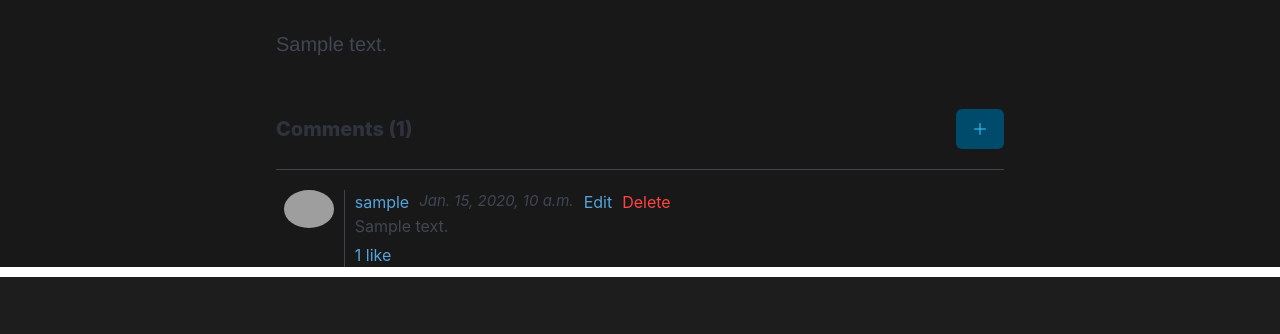
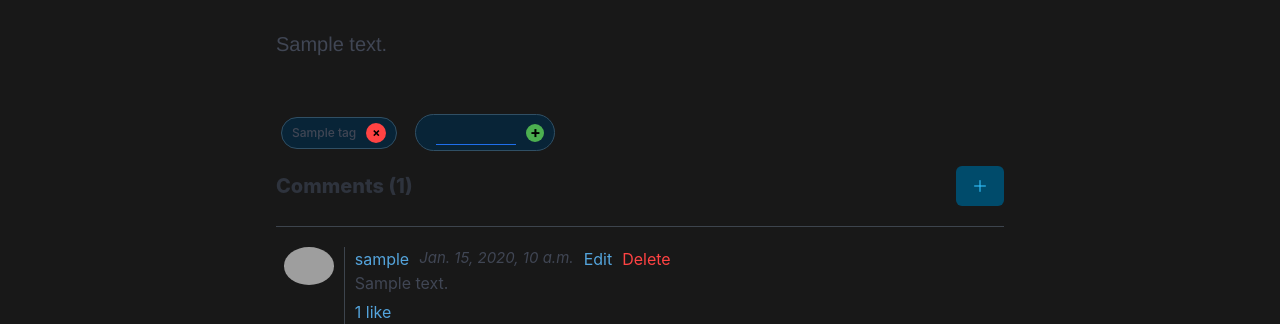
Before and after one commit to joelpeapen/blog, a Django app: a page that uses app/template/post.html in a window 1280 px wide. Shown: the part 700-1034 px from the top of the page. Before the commit the page ends 977 px from the top, so only its background shows below. Run offline with Django 5.2, Linux system fonts and the light colour scheme; a user stored in the database is signed in; tables that the repository leaves empty hold one stand-in row (values such as "Sample post"); some libraries are stand-ins or nearby versions; grey boxes are pictures that could not be loaded.

Commit message:
feat: tags

```diff
--- a/app/models.py
+++ b/app/models.py
@@ -1,8 +1,6 @@
 from uuid import uuid4
 from django.db import models
 from django.contrib.auth.models import AbstractUser
-
-# comment tags
 
 
 class User(AbstractUser):
@@ -33,6 +31,7 @@ class Post(models.Model):
         upload_to="images/splashes/", default="images/splashes/default.png"
     )
     splashdesc = models.CharField(max_length=150)
+    tags = models.ManyToManyField("Tag", related_name="post_tags")
 
     def __str__(self):
         return self.title
@@ -46,6 +45,10 @@ class Comment(models.Model):
     likes = models.IntegerField(default=0)
 
 
+class Tag(models.Model):
+    name = models.CharField(max_length=20, unique=True)
+
+
 class EmailConfirmationToken(models.Model):
     id = models.UUIDField(primary_key=True, default=uuid4, editable=False)
     user = models.ForeignKey("User", on_delete=models.CASCADE)
--- a/app/static/css/styles.css
+++ b/app/static/css/styles.css
@@ -352,12 +352,12 @@ nav.navbar a[href="/add"] {
   color: #9198a1;
 }
 .pill.circle {
+  width: 40px;
+  height: 40px;
+  border-radius: 50% !important;
   display: flex;
   justify-content: center;
   align-items: center;
-  width: 40px;
-  height: 40px;
-  border-radius: 50% !important;
   padding: 0;
 }
 
@@ -518,6 +518,96 @@ article {
   font-style: italic;
 }
 
+.tag-container {
+  display: flex;
+  margin: 10px auto !important;
+}
+
+.tag {
+  display: flex;
+  align-items: center;
+  gap: 10px;
+  padding: 15px 10px;
+  font-weight: 500;
+  border-radius: 2em;
+  margin: 3px 5px;
+  flex: 0 0 15%;
+  justify-content: space-around;
+  background-color: #082437;
+  border: 1px solid #304f64;
+}
+.tag input[type=text] {
+  all: unset;
+  max-width: 80px;
+  border-bottom: 1px solid #1f6feb;
+}
+.tag input[type=submit] {
+  width: 18px;
+  height: 18px;
+  border-radius: 50% !important;
+  border: none;
+  font-weight: bold;
+  text-align: center;
+  cursor: pointer;
+  background-color: #4caf50;
+}
+.tag:hover {
+  color: #ffffff;
+  background-color: #304f64;
+}
+
+.tags {
+  display: flex;
+  flex-wrap: wrap;
+}
+.tags a {
+  color: #1f6feb;
+}
+.tags a:hover {
+  text-decoration: none;
+}
+
+#tag-add-form {
+  display: flex;
+  align-items: center;
+  gap: 10px;
+  padding: 15px 10px;
+  font-weight: 500;
+  border-radius: 2em;
+  margin: 5px 5px;
+  padding: 5px 10px;
+  background-color: #082437;
+  border: 1px solid #304f64;
+}
+#tag-add-form input[type=text] {
+  all: unset;
+  max-width: 80px;
+  border-bottom: 1px solid #1f6feb;
+}
+#tag-add-form input[type=submit] {
+  width: 18px;
+  height: 18px;
+  border-radius: 50% !important;
+  border: none;
+  font-weight: bold;
+  text-align: center;
+  cursor: pointer;
+  background-color: #4caf50;
+}
+
+#tag-delete {
+  display: none;
+  all: unset;
+  width: 20px;
+  height: 20px;
+  border-radius: 50%;
+  font-weight: bold;
+  cursor: pointer;
+  text-align: center;
+  color: black;
+  background-color: #ff4343;
+}
+
 @media (max-width: 1200px) {
   .post-container {
     max-width: 85%;
--- a/app/static/css/styles.scss
+++ b/app/static/css/styles.scss
@@ -403,6 +403,12 @@ nav.navbar {
   border-bottom: 1px solid $grey;
 }
 
+@mixin circle($w, $h, $r) {
+  width: $w;
+  height: $h;
+  border-radius: $r !important;
+}
+
 .pill {
   display: inline-block;
   border-radius: 20px;
@@ -419,13 +425,11 @@ nav.navbar {
   }
 
   &.circle {
+    @include circle(40px, 40px, 50%);
+
     display: flex;
     justify-content: center;
     align-items: center;
-
-    width: 40px;
-    height: 40px;
-    border-radius: 50% !important;
     padding: 0;
   }
 }
@@ -601,6 +605,86 @@ article {
   }
 }
 
+@mixin tag {
+  display: flex;
+  align-items: center;
+  gap: 10px;
+  padding: 15px 10px;
+  font-weight: 500;
+  border-radius: 2em;
+
+  input[type="text"] {
+    all: unset;
+    max-width: 80px;
+    border-bottom: 1px solid $blue-light;
+  }
+
+  input[type="submit"] {
+    @include circle(18px, 18px, 50%);
+    border: none;
+    font-weight: bold;
+    text-align: center;
+    cursor: pointer;
+
+    background-color: $green-dark;
+  }
+}
+
+.tag-container {
+  display: flex;
+  margin: 10px auto !important;
+}
+
+.tag {
+  @include tag();
+  margin: 3px 5px;
+  flex: 0 0 15%;
+  justify-content: space-around;
+
+  background-color: $navy;
+  border: 1px solid $navy-light;
+
+  &:hover {
+    color: $white;
+    background-color: $navy-light;
+  }
+}
+
+.tags {
+  display: flex;
+  flex-wrap: wrap;
+
+  a {
+    color: $blue-light;
+
+    &:hover {
+      text-decoration: none;
+    }
+  }
+}
+
+#tag-add-form {
+  @include tag();
+  margin: 5px 5px;
+  padding: 5px 10px;
+
+  background-color: $navy;
+  border: 1px solid $navy-light;
+}
+
+#tag-delete {
+  display: none;
+  all: unset;
+  width: 20px;
+  height: 20px;
+  border-radius: 50%;
+  font-weight: bold;
+  cursor: pointer;
+  text-align: center;
+  color: black;
+  background-color: $red;
+}
+
 @media (max-width: 1200px) {
   .post-container {
     max-width: 85%;
--- a/app/template/post.html
+++ b/app/template/post.html
@@ -70,6 +70,34 @@
         </div>
     </section>
 
+    <section class="tag-container middle">
+        {% if tags %}
+        <div class="tags">
+            {% for tag in tags %}
+            <a href="{% url 'tags' tag.name %}">
+            <div class="tag">
+                <span>{{ tag.name }}</span>
+                {% if user.is_authenticated and user == post.author %}
+                <form id="tag-delete-form" action="{% url 'tag-delete' post.id tag.id %}" method="post">
+                    {% csrf_token %}
+                    <input id="tag-delete" class="confirm" type="submit" value="×">
+                </form>
+                {% endif %}
+            </div>
+            </a>
+            {% endfor %}
+        {% endif %}
+        {% if user.is_authenticated and user == post.author %}
+        <form id="tag-add-form" action="{% url 'tag-add' post.id %}" method="post">
+            {% csrf_token %}
+            <label for="tag"></label>
+            <input id="tag-text" name="tag" type="text" maxlength=20>
+            <input type="submit" value="+">
+        </form>
+        {% endif %}
+        </div>
+    </section>
+
     <section class="middle">
         <div id="comment-head">
             <h5 class="title is-5">Comments ({{ count }})</h5>
@@ -84,8 +112,9 @@
                 <div class="media-content">
                     <div class="field">
                         <p class="control">
-                            <textarea id="comment" name="comment" rows=4 placeholder="Add a comment"></textarea>
+                            <textarea id="comment" name="comment" rows=4 placeholder="Add a comment" maxlength=250></textarea>
                         </p>
+                        <p id="comment-limit"></p>
                     </div>
                     <div class="action">
                         <a onClick="this.closest('form').submit()" class="button is-success is-dark">Post</a>
@@ -126,8 +155,9 @@
                             <div class="media-content">
                                 <div class="field">
                                     <p class="control">
-                                        <textarea id="comment" name="comment" rows=4 placeholder="Add a comment">{{ comment.text }}</textarea>
+                                        <textarea id="comment-edit" name="comment" rows=4 placeholder="Add a comment" maxlength=250>>{{ comment.text }}</textarea>
                                     </p>
+                                    <p id="comment-edit-limit"></p>
                                 </div>
                                 <div class="action">
                                     <a onClick="this.closest('form').submit()" class="button is-success is-dark">Save</a>
--- a/app/views.py
+++ b/app/views.py
@@ -3,13 +3,13 @@ from datetime import datetime
 from django.contrib import messages
 from django.contrib.auth import authenticate, login, logout, update_session_auth_hash
 from django.contrib.auth.hashers import PBKDF2PasswordHasher
-from django.db.models import ManyToManyField
 from django.shortcuts import get_object_or_404, redirect, render
 from django.views import View
 
 from app.models import (
     EmailConfirmationToken,
     Comment,
+    Tag,
     Notify,
     Post,
     User,
@@ -513,6 +513,7 @@ class BlogPost(View):
         author = get_object_or_404(User, username=username)
         post = get_object_or_404(Post, pk=id, author=author)
         comments = Comment.objects.filter(post=id)
+        tags = post.tags.all()
 
         nosplash = False
         if post.splash:
@@ -533,6 +534,7 @@ class BlogPost(View):
                 "nosplash": nosplash,
                 "comments": comments,
                 "count": comments.count(),
+                "tags": tags,
             },
         )
 
@@ -627,3 +629,59 @@ class CommentLike(View):
             comment.save()
 
         return redirect(f"/{comment.post.author}/post/{comment.post.id}#cm{comment.id}")
+
+
+class Tags(View):
+    def get(self, request, name):
+        tags = Tag.objects.filter(name=name)
+        posts = set()
+
+        for tag in tags:
+            posts.update(tag.post_tags.all())
+
+        data = {
+            "user": request.user,
+            "posts": list(posts),
+            "count": len(posts),
+        }
+
+        try:
+            tag = tags[0]
+            data["tag"] = tag
+        except IndexError:
+            return redirect("/404")
+
+        return render(request, "tags.html", data)
+
+
+class TagAdd(View):
+    def post(self, request, id):
+        post = get_object_or_404(Post, pk=id)
+
+        if not request.user.is_authenticated or request.user != post.author:
+            messages.error(request, "only the post author can add tags")
+            return redirect(f"/{post.author}/post/{id}")
+
+        tag_name = request.POST.get("tag")
+
+        if tag_name:
+            tag, _ = Tag.objects.get_or_create(name=tag_name)
+            post.tags.add(tag)
+        else:
+            messages.error(request, "Tag cannot be empty")
+
+        return redirect(f"/{post.author}/post/{id}")
+
+
+class TagDelete(View):
+    def post(self, request, pid, tid):
+        post = get_object_or_404(Post, pk=pid)
+
+        if not request.user.is_authenticated or request.user != post.author:
+            messages.error(request, "only post author can delete tags")
+            return redirect(f"/{post.author}/post/{pid}")
+
+        tag = get_object_or_404(Tag, pk=tid)
+        post.tags.remove(tag)
+
+        return redirect(f"/{post.author}/post/{pid}")
--- a/blog/urls.py
+++ b/blog/urls.py
@@ -33,4 +33,7 @@ urlpatterns = [
     path("comment/edit/<int:id>", views.CommentEdit.as_view(), name="comment-edit"),
     path("comment/delete/<int:id>", views.CommentDelete.as_view(), name="comment-del"),
     path("comment/like/<int:id>", views.CommentLike.as_view(), name="comment-like"),
+    path("tags/<str:name>/", views.Tags.as_view(), name="tags"),
+    path("tags/add/<int:id>/", views.TagAdd.as_view(), name="tag-add"),
+    path("tags/delete/<int:pid>/<int:tid>/", views.TagDelete.as_view(), name="tag-delete")
 ]
```
Also changed, not shown: app/template/tags.html (added, +15 -0 lines).
